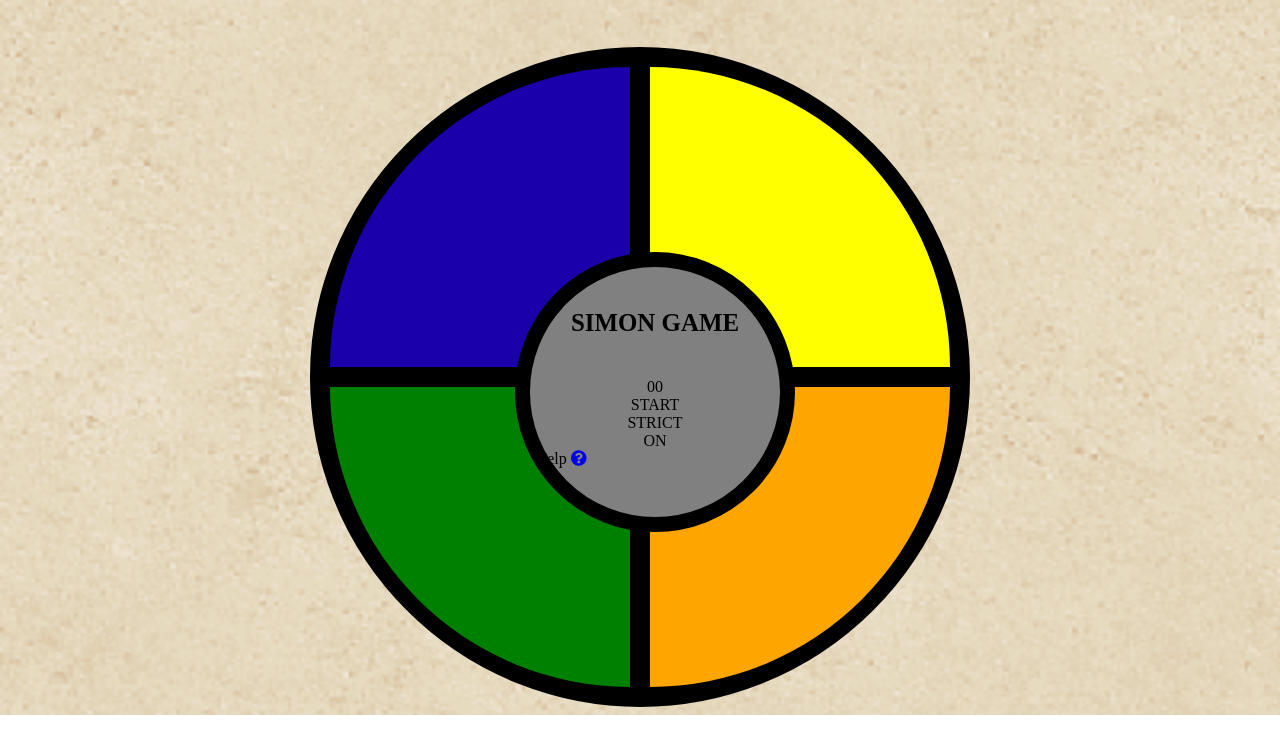
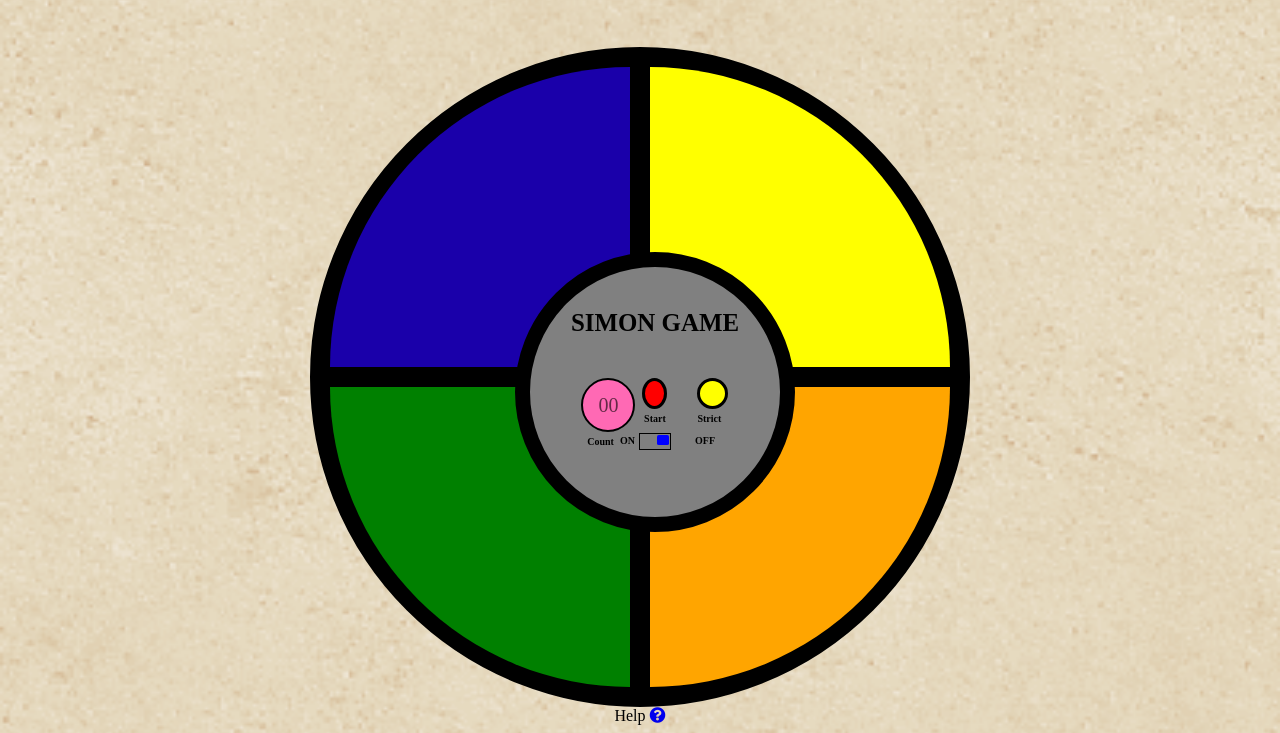
Before and after one commit to Code-Institute-Submissions/play-simongame, a plain HTML site: page index.html in a window 1280 px wide. Shown: the part 202-935 px from the top of the page. Drawn offline with Linux system fonts and the light colour scheme.

Commit message:
fix game button2

```diff
--- a/css/style.css
+++ b/css/style.css
@@ -116,12 +116,12 @@ width: 300px;
   font-weight: 900;
 }
 
-.inline {
+/* .inline {
   display: inline-block;
-  vertical-align: middle;
-}
+  vertical-align: middle; */
+/* } */
 
-.counter {
+/* #counter {
   border: solid 2px black;
   border-radius: 30px;
   color:hotpink;
@@ -129,9 +129,140 @@ width: 300px;
   height:50px;
   font-size: 40px;
   background-color: #522842;
+} */
+
+
+#countBox {
+  vertical-align: top;
+  display: inline-block;
+  height: 50px;
+  width: 50.3px;
+}
+#countDisplay {
+  border: solid 2px black;
+  border-radius: 30px;
+ background :hotpink;
+  width:50px;
+  height:50px;
+  margin: 0px 6px 0px 6px;
+    font-size: 20px;
+  line-height: 50px;
+  text-align: center;
+}
+#countText {
+  height: 30%;
+  margin: 4px 6px 0px 6px;
+  font-size: 10px;
+  color: black;
+  font-weight: bold;
+  text-align: center;
+}
+#displayText {
+  opacity: 0.6;
 }
 
-.start {
+
+
+#startBox {
+  vertical-align: top;
+  display: inline-block;
+  height: 50px;
+  width: 50.4px;
+}
+#startButton {
+  border: solid 3px black;
+  border-radius: 50%;
+  height: 50%;
+  margin: 0px 12.7px 0px 12.7px;
+  background: red;
+  font-size: 20px;
+  line-height: 17px;
+  text-align: center;
+}
+#startText {
+  height: 30%;
+  margin: 4px 6px 0px 6px;
+  font-size: 10px;
+  color: black;
+  font-weight: bold;
+  text-align: center;
+}
+#strictBox {
+  vertical-align: top;
+  display: inline-block;
+  height: 50px;
+  width: 50.4px;
+}
+#strictButton {
+  border: solid 3px black;
+  border-radius: 50%;
+  height: 50%;
+  width: 25px;
+  margin: 0px 12.5px 0px 12.5px;
+  background: yellow;
+  color: black;
+  font-size: 17px;
+  line-height: 20px;
+  text-align: center;
+}
+#strictText {
+  height: 30%;
+  margin: 4px 6px 0px 6px;
+  font-size: 10px;
+  color: black;
+  font-weight: bold;
+  text-align: center;
+}
+#onText {
+  vertical-align: top;
+  display: inline-block;
+  height: 40px;
+  line-height: 25px;
+  width: 60px;
+  font-size: 10px;
+  color: black;
+  font-weight: bold;
+  text-align: right;
+}
+#powerSwitch {
+  background: grey;
+  vertical-align: top;
+  display: inline-block;
+  border: solid 1px black;
+  margin-top: 5px;
+  height: 15px;
+  width: 30px;
+}
+#buttonOn {
+  visibility: hidden;
+  background: blue;
+  vertical-align: top;
+  display: inline-block;
+  border-radius: 15%;
+  margin: 1px 2.8px 0px 1px;
+  height: 10px;
+  width: 12px;
+}
+#buttonOff {
+  background: blue;
+  vertical-align: top;
+  display: inline-block;
+  border-radius: 15%;
+  margin: 1px 0px 0px 0px;
+  height: 10px;
+  width: 12px;
+}
+#offText {
+  vertical-align: top;
+  display: inline-block;
+  height: 40px;
+  line-height: 25px;
+  width: 60px;
+  font-size: 10px;
+  color: black;
+  font-weight: bold;
+}
+/* .start {
   text-align: center;
   margin: 0 auto;
   margin-left: 20px;
@@ -141,9 +272,9 @@ width: 300px;
   border-radius:30px;
   color: black;
   line-height: 55px;
-}
+} */
 
-.start {
+/* .start {
   background-color: rgb(223, 57, 57);
 }
 .mode{
@@ -158,9 +289,9 @@ color: black;
 line-height: 55px;
  background-color: whitesmoke;
 
-}
-.switch-box {
-  margin-top: 10px;
+} */
+/* .switch-box {
+  margin-top: 10px;  */
 
 }
 
--- a/index.html
+++ b/index.html
@@ -21,20 +21,31 @@
 
 <div class = "game-console">
 <div class="title"><h5>SIMON GAME</h5></div>
-<div id = "counter">
-<div id = "displayCount">
-<div id = "displayText">00</div>
-
-<div id = "startBlock">
-<div id="startButton">START</div>
-<div id ="strictMode">
-<div id = "strictButton">STRICT</div>
-<div id  ="switch-box">
-<div id ="TextOn">ON</div>
-
-</div>
-</div>
-</div>
+<div id="countBox">
+      <div id="countDisplay">
+        <div id="displayText">
+          00
+        </div>
+      </div>
+      <div id="countText">Count</div>
+    </div>
+    <div id="startBox">
+      <div id="startButton"></div>
+      <div id="startText">Start</div>
+    </div>
+    <div id="strictBox">
+      <div id="strictButton"></div>
+      <div id="strictText">Strict</div>
+    </div>
+    <div id="powerBox">
+      <div id="onText">ON</div>
+      <div id="powerSwitch">
+        <div id="buttonOn"></div
+        ><div id="buttonOff"></div
+        ></div>
+      <div id="offText">OFF</div>
+    </div>
+  </div>
 </div>
 
 
```
